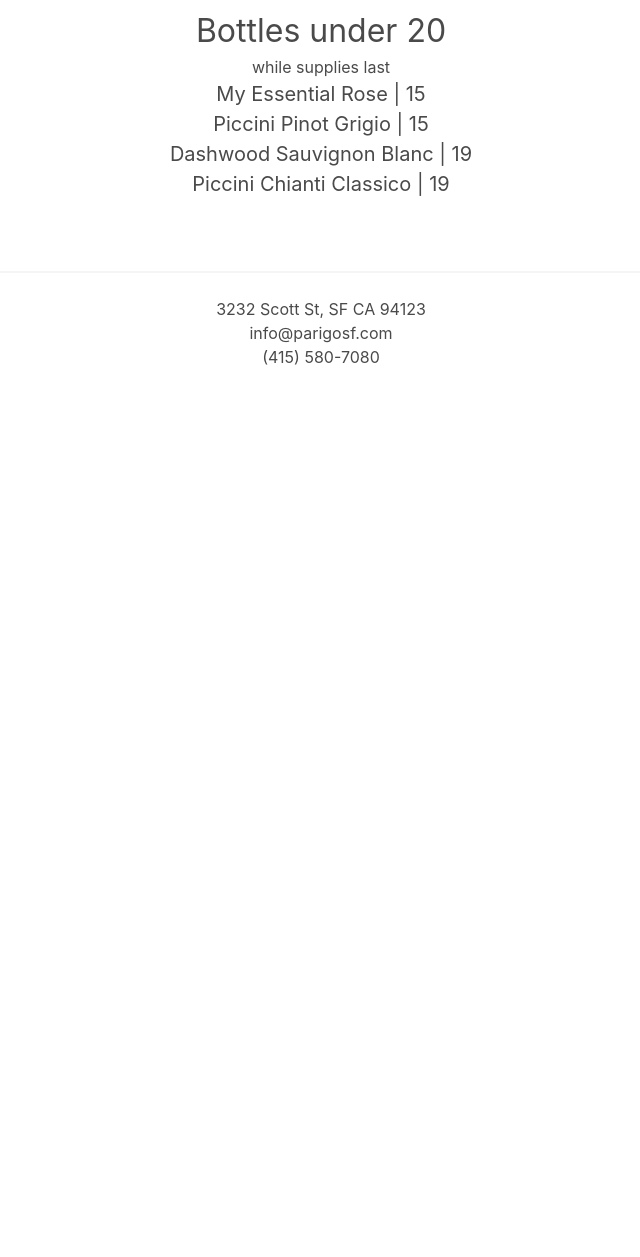
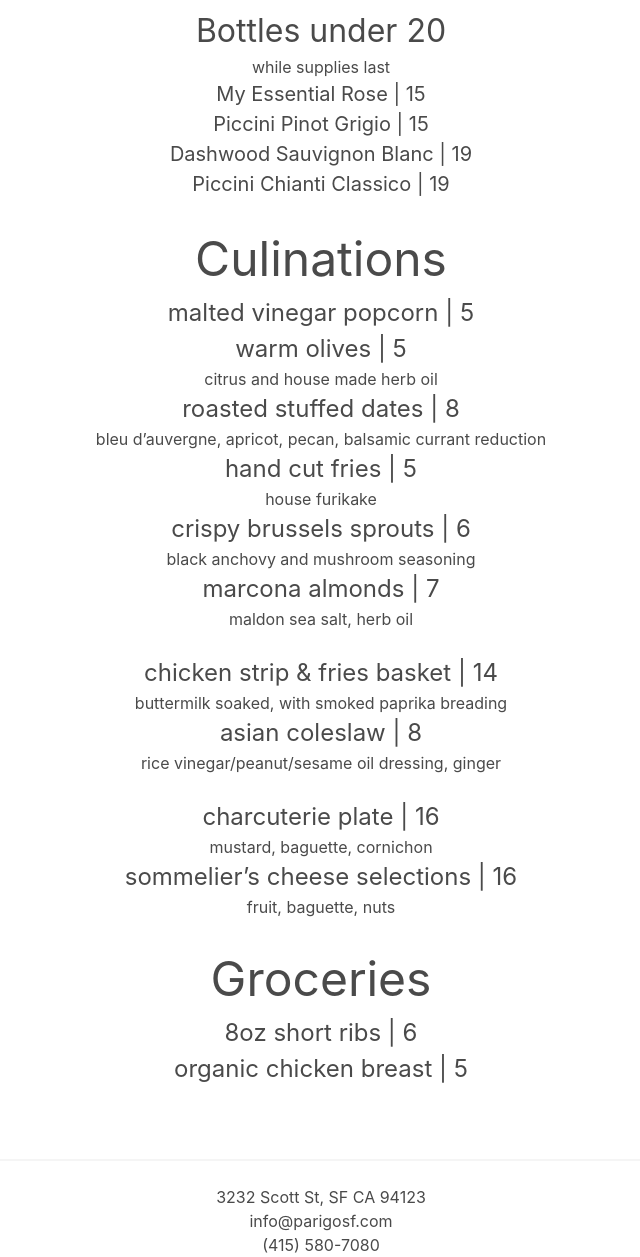
Before and after one commit to d00n/ab, a Django app: page / in a window 1280 px wide. Shown: the part 1266-2523 px from the top of the page, without its empty margins (319-959 px from the left). Before the commit the page ends 1631 px from the top, so only its background shows below. Run offline with Django 3.2, Linux system fonts and the light colour scheme; some libraries are stand-ins or nearby versions.

Commit message:
culinations

```diff
--- a/ab_site/templates/home_page.html
+++ b/ab_site/templates/home_page.html
@@ -73,6 +73,89 @@
 		</ul>
 	</div>
 
+	<br>
+
+	<div class="container has-text-centered is-size-1">
+		Culinations
+	</div>
+	<div class="container has-text-centered is-size-4">
+		malted vinegar popcorn | 5
+	</div>
+	<div class="container has-text-centered is-size-4">
+		warm olives | 5
+	</div>
+	<div class="container has-text-centered is-size-6">
+		citrus and house made herb oil
+	</div>
+	<div class="container has-text-centered is-size-4">
+		roasted stuffed dates | 8
+	</div>
+	<div class="container has-text-centered is-size-6">
+		bleu d’auvergne, apricot, pecan, balsamic currant reduction
+	</div>
+	<div class="container has-text-centered is-size-4">
+		hand cut fries | 5
+	</div>
+	<div class="container has-text-centered is-size-6">
+		house furikake
+	</div>
+	<div class="container has-text-centered is-size-4">
+		crispy brussels sprouts | 6
+	</div>
+	<div class="container has-text-centered is-size-6">
+		black anchovy and mushroom seasoning
+	</div>
+	<div class="container has-text-centered is-size-4">
+		marcona almonds | 7
+	</div>
+	<div class="container has-text-centered is-size-6">
+		maldon sea salt, herb oil
+	</div>
+
+	<br>
+
+	<div class="container has-text-centered is-size-4">
+		chicken strip & fries basket | 14
+	</div>
+	<div class="container has-text-centered is-size-6">
+		buttermilk soaked, with smoked paprika breading
+	</div>
+	<div class="container has-text-centered is-size-4">
+		asian coleslaw | 8
+	</div>
+	<div class="container has-text-centered is-size-6">
+		rice vinegar/peanut/sesame oil dressing, ginger
+	</div>
+
+	<br>
+
+	<div class="container has-text-centered is-size-4">
+		charcuterie plate | 16
+	</div>
+	<div class="container has-text-centered is-size-6">
+		mustard, baguette, cornichon
+	</div>
+	<div class="container has-text-centered is-size-4">
+		sommelier’s cheese selections | 16
+	</div>
+	<div class="container has-text-centered is-size-6">
+		fruit, baguette, nuts
+	</div>
+
+	<br>
+
+	<div class="container has-text-centered is-size-1">
+		Groceries
+	</div>
+	<div class="container has-text-centered is-size-4">
+		8oz short ribs | 6
+	</div>
+	<div class="container has-text-centered is-size-4">
+		organic chicken breast | 5
+	</div>
+
+
+
 
 
 
```
